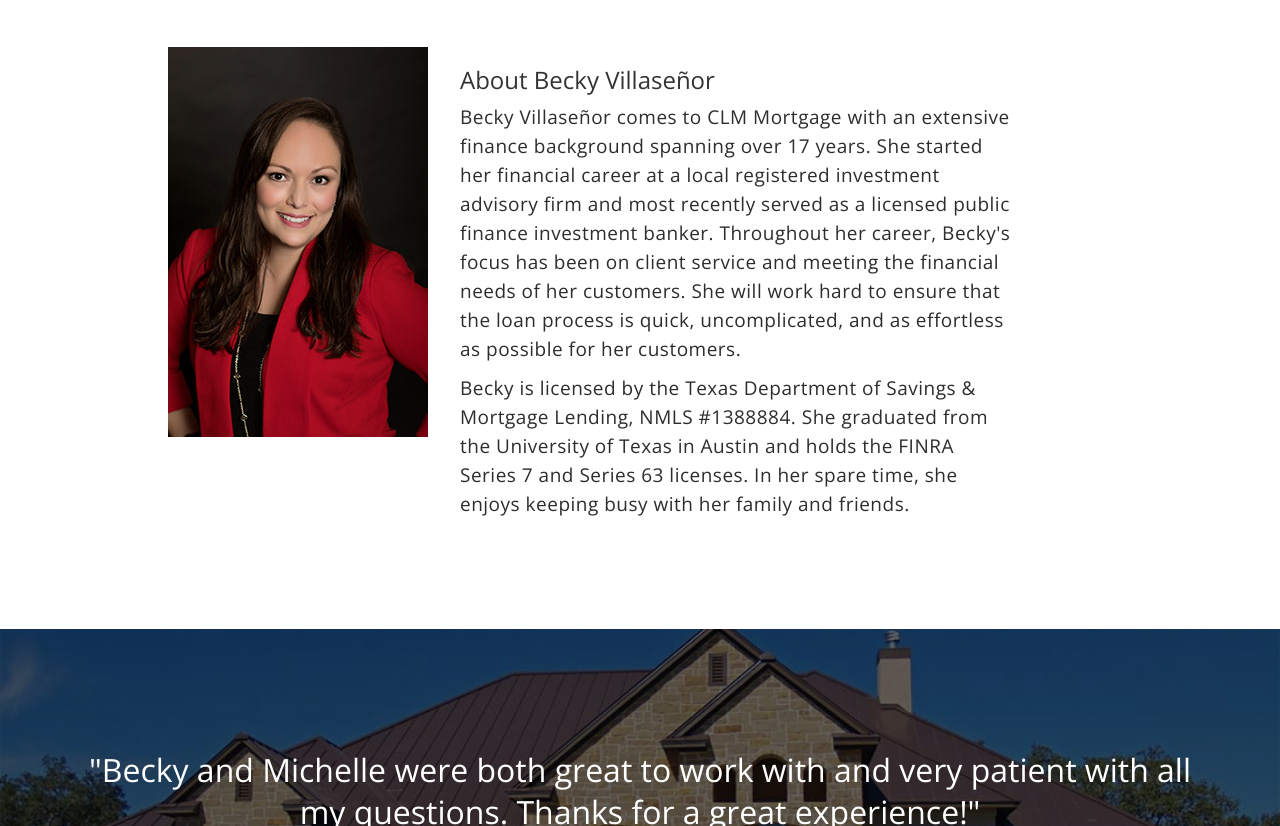
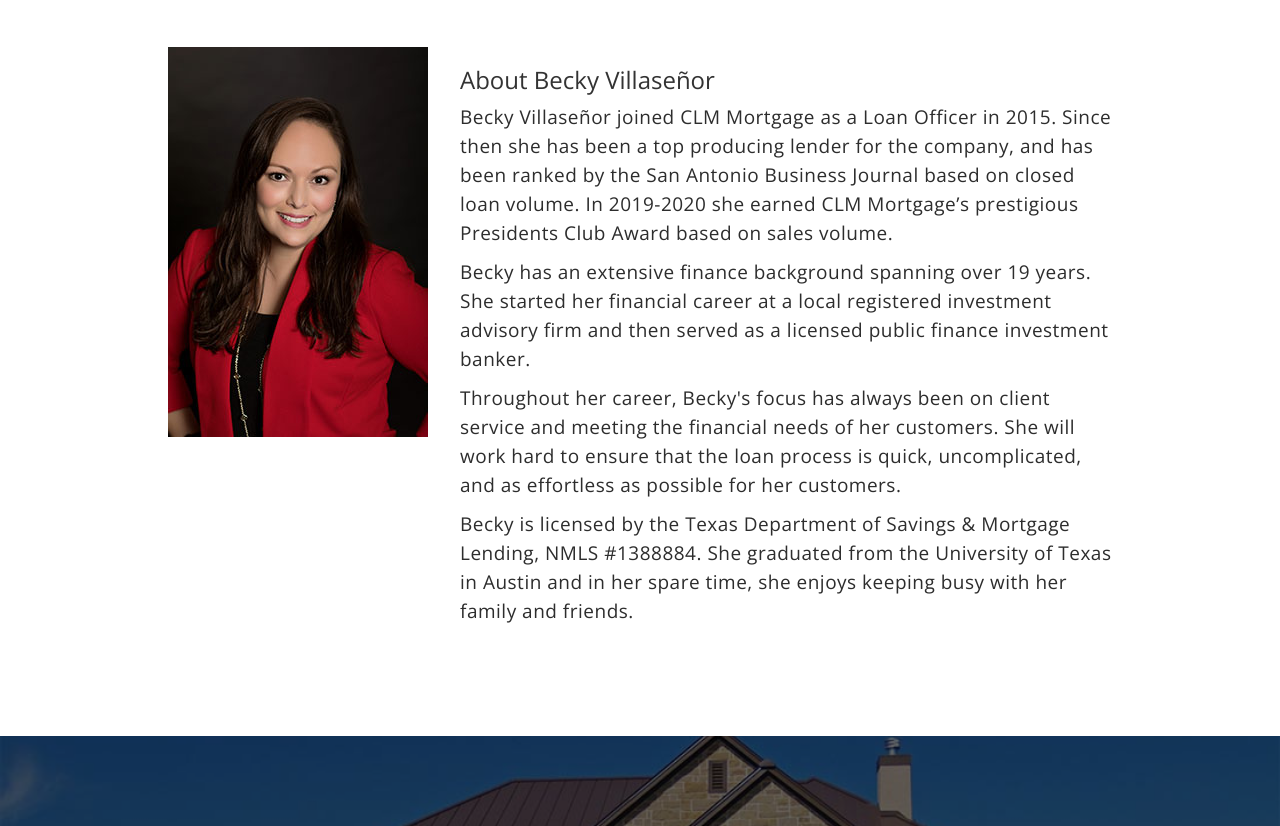
Before and after one commit to orlandovillasenor/mortgagebecky-static, a plain HTML site: page index.html in a window 1280 px wide. Shown: the part 743-1569 px from the top of the page. Drawn offline with nearby package versions, Linux system fonts and the light colour scheme.

Commit message:
updated bio

```diff
--- a/index.html
+++ b/index.html
@@ -55,11 +55,13 @@
 						<div class="col-sm-3 col-sm-offset-1">
 							<img src="assets/img/becky-villasenor-texas-loan-officer.jpg" class="img-responsive">
 						</div>
-						<div class="col-sm-6">
+						<div class="col-sm-7">
 							<h3>About Becky Villaseñor</h3>
-		          			<p>Becky Villaseñor comes to CLM Mortgage with an extensive finance background spanning over 17 years.  She started her financial career at a local registered investment advisory firm and most recently served as a licensed public finance investment banker. Throughout her career, Becky's focus has been on client service and meeting the financial needs of her customers. She will work hard to ensure that the loan process is quick, uncomplicated, and as effortless as possible for her customers.
+		          			<p>Becky Villaseñor joined CLM Mortgage as a Loan Officer in 2015. Since then she has been a top producing lender for the company, and has been ranked by the San Antonio Business Journal based on closed loan volume. In 2019-2020 she earned CLM Mortgage’s prestigious Presidents Club Award based on sales volume.
 		          			</p>
-		          			<p>Becky is licensed by the Texas Department of Savings & Mortgage Lending, NMLS #1388884. She graduated from the University of Texas in Austin and holds the FINRA Series 7 and Series 63 licenses. In her spare time, she enjoys keeping busy with her family and friends.</p>
+		          			<p>Becky has an extensive finance background spanning over 19 years. She started her financial career at a local registered investment advisory firm and then served as a licensed public finance investment banker.</p>
+		          			<p>Throughout her career, Becky's focus has always been on client service and meeting the financial needs of her customers. She will work hard to ensure that the loan process is quick, uncomplicated, and as effortless as possible for her customers.</p>
+		          			<p>Becky is licensed by the Texas Department of Savings & Mortgage Lending, NMLS #1388884. She graduated from the University of Texas in Austin and in her spare time, she enjoys keeping busy with her family and friends.</p>
 						</div>
 					</div>
 				</div>
```
